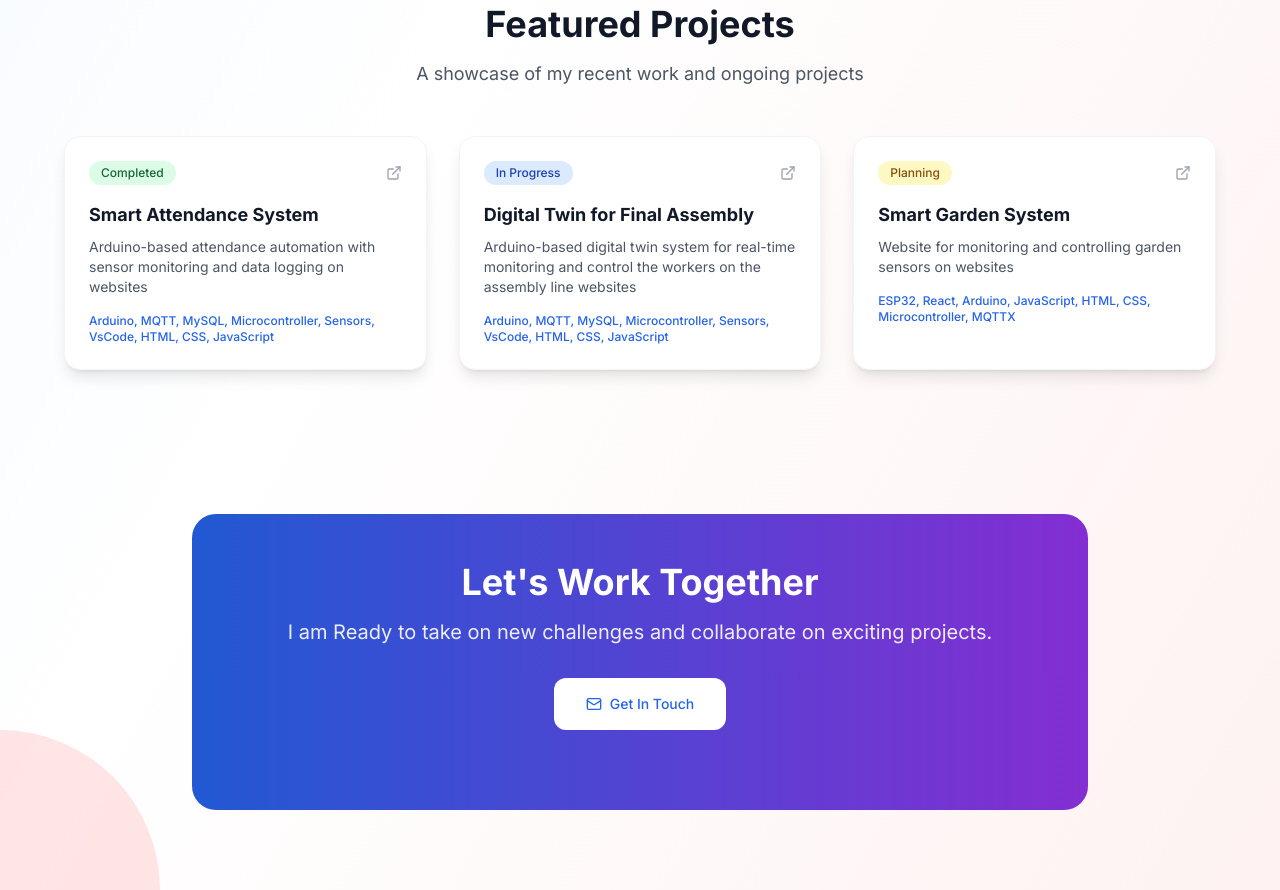
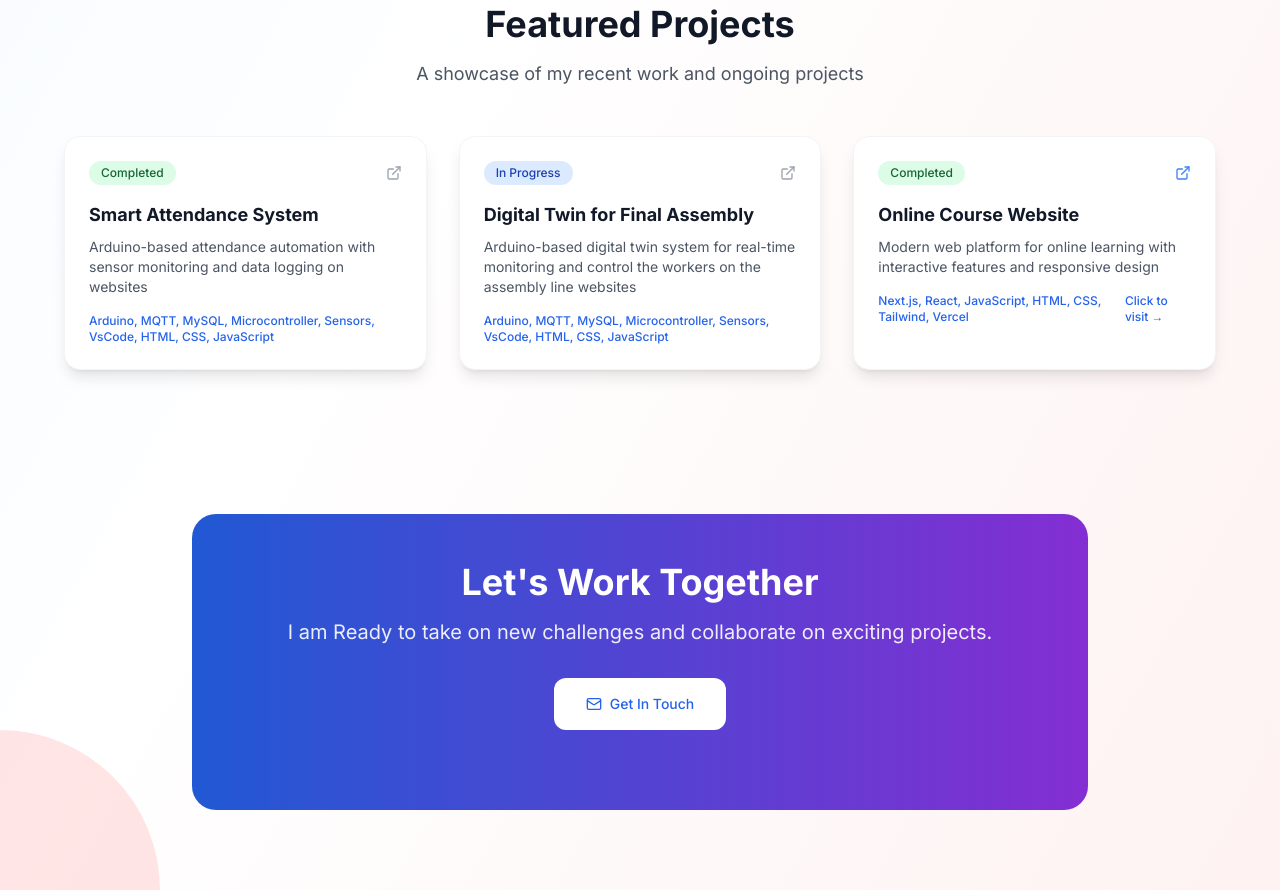
Before and after one commit to Secrell/CarelPorto, a Next.js app: page / in a window 1280 px wide. Shown: the part 1480-2370 px from the top of the page. Built offline with nearby package versions, Linux system fonts and the light colour scheme.

Commit message:
Add clickable link to Online Course Website project in featured projects

```diff
--- a/app/page.tsx
+++ b/app/page.tsx
@@ -54,19 +54,22 @@ export default function HomePage() {
       title: "Smart Attendance System",
       description: "Arduino-based attendance automation with sensor monitoring and data logging on websites",
       tech: "Arduino, MQTT, MySQL, Microcontroller, Sensors, VsCode, HTML, CSS, JavaScript",
-      status: "Completed"
+      status: "Completed",
+      link: null
     },
     {
       title: "Digital Twin for Final Assembly",
       description: "Arduino-based digital twin system for real-time monitoring and control the workers on the assembly line websites",
       tech: "Arduino, MQTT, MySQL, Microcontroller, Sensors, VsCode, HTML, CSS, JavaScript",
-      status: "In Progress"
+      status: "In Progress",
+      link: null
     },
     {
-      title: "Smart Garden System",
-      description: "Website for monitoring and controlling garden sensors on websites",
-      tech: "ESP32, React, Arduino, JavaScript, HTML, CSS, Microcontroller, MQTTX",
-      status: "Planning"
+      title: "Online Course Website",
+      description: "Modern web platform for online learning with interactive features and responsive design",
+      tech: "Next.js, React, JavaScript, HTML, CSS, Tailwind, Vercel",
+      status: "Completed",
+      link: "https://web-kursus-online.vercel.app/"
     }
   ]
 
@@ -213,7 +216,9 @@ export default function HomePage() {
                 isDarkMode
                   ? 'bg-gray-800 border-gray-700'
                   : 'bg-white border-gray-100'
-              }`}>
+              } ${project.link ? 'cursor-pointer transform hover:scale-105' : ''}`}
+              onClick={() => project.link && window.open(project.link, '_blank')}
+              >
                 <div className="flex items-center justify-between mb-4">
                   <span className={`px-3 py-1 rounded-full text-xs font-medium ${
                     project.status === 'Completed' ? 'bg-green-100 text-green-800' :
@@ -223,9 +228,13 @@ export default function HomePage() {
                     {project.status}
                   </span>
                   <ExternalLink className={`w-4 h-4 transition-colors ${
-                    isDarkMode
-                      ? 'text-gray-500 group-hover:text-blue-400'
-                      : 'text-gray-400 group-hover:text-blue-500'
+                    project.link
+                      ? isDarkMode
+                        ? 'text-blue-400 group-hover:text-blue-300'
+                        : 'text-blue-500 group-hover:text-blue-600'
+                      : isDarkMode
+                        ? 'text-gray-500'
+                        : 'text-gray-400'
                   }`} />
                 </div>
                 <h3 className={`text-lg font-bold mb-2 ${
@@ -234,7 +243,16 @@ export default function HomePage() {
                 <p className={`text-sm mb-4 ${
                   isDarkMode ? 'text-gray-300' : 'text-gray-600'
                 }`}>{project.description}</p>
-                <div className="text-xs text-blue-600 font-medium">{project.tech}</div>
+                <div className="flex items-center justify-between">
+                  <div className="text-xs text-blue-600 font-medium">{project.tech}</div>
+                  {project.link && (
+                    <span className={`text-xs font-medium ${
+                      isDarkMode ? 'text-blue-400' : 'text-blue-600'
+                    }`}>
+                      Click to visit →
+                    </span>
+                  )}
+                </div>
               </div>
             ))}
           </div>
```
